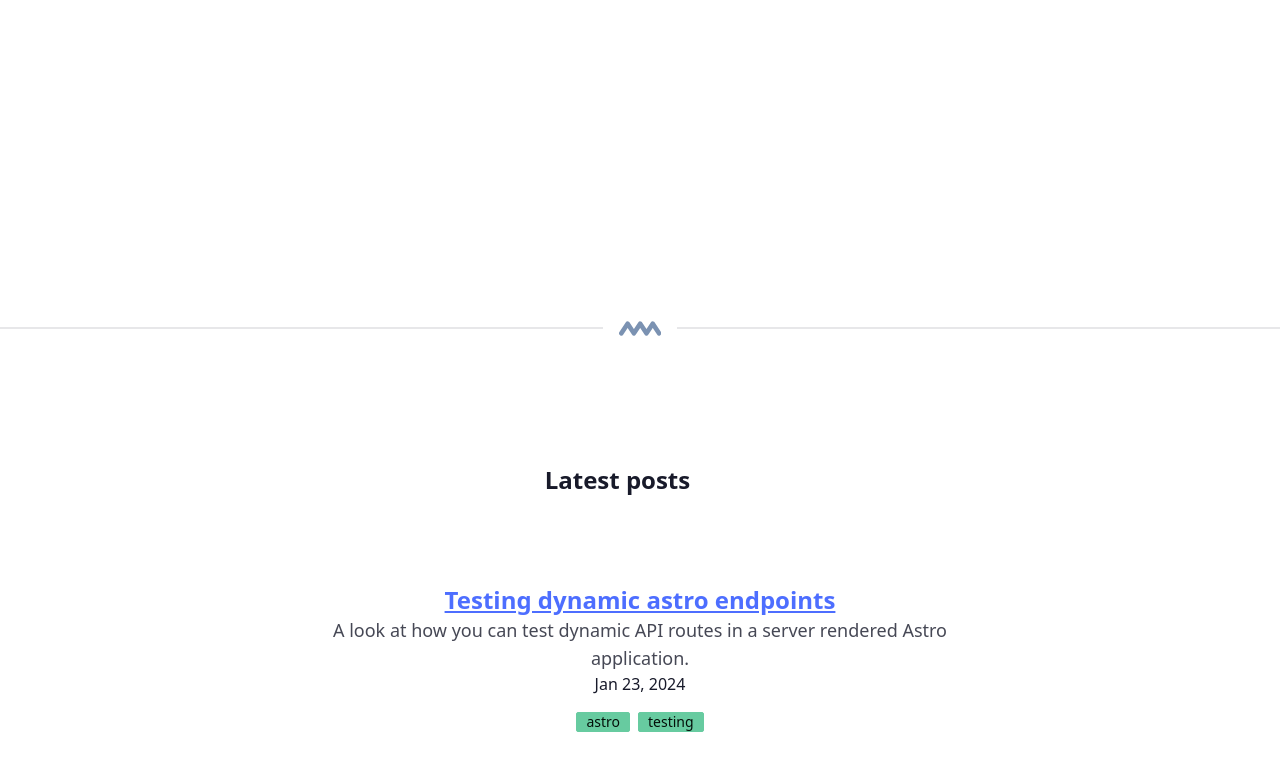
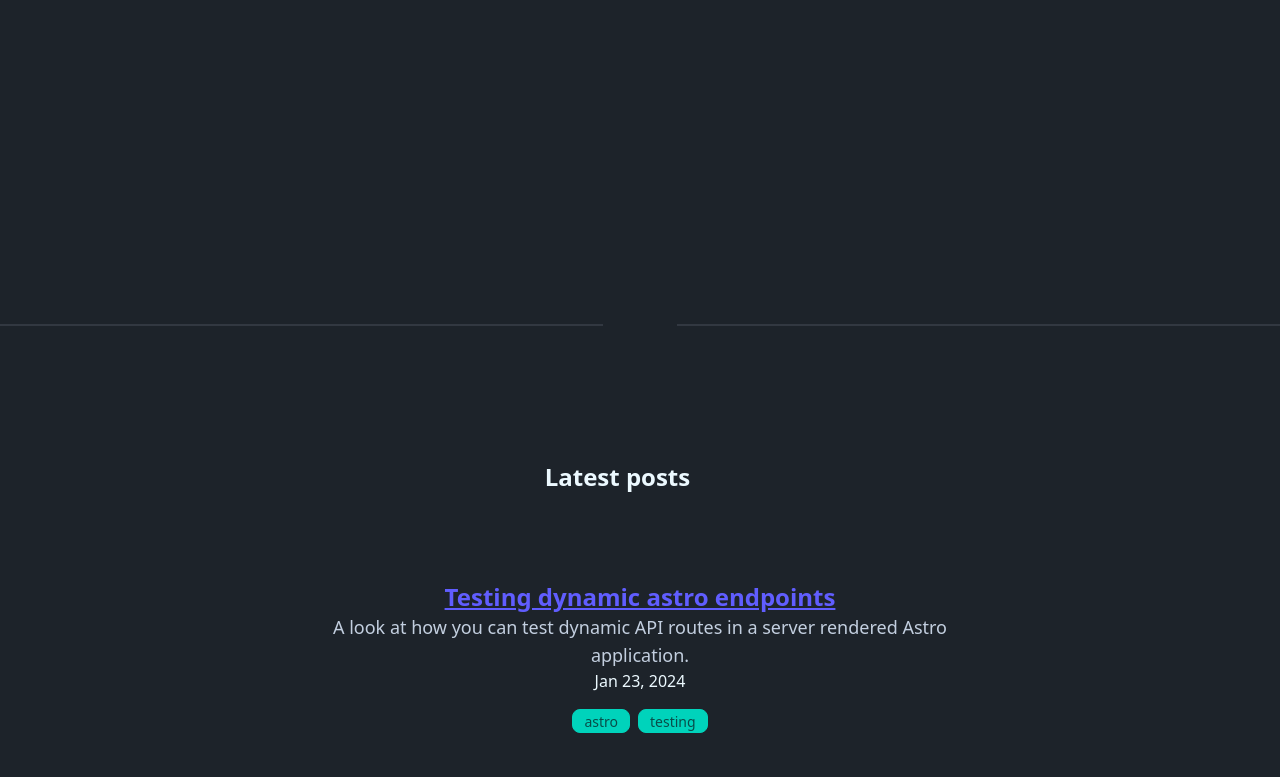
Before and after one commit to apburnes/allpointsburnes, an Astro site in the folder apps/site/: page / in a window 1280 px wide. Shown: the part 564-1341 px from the top of the page. Built offline with nearby package versions, Linux system fonts and the light colour scheme; Astro itself is replaced by a stand-in of ours.

Commit message:
feat: Add theme select with tailwind and daisy upgrade

```diff
--- a/apps/site/astro.config.mjs
+++ b/apps/site/astro.config.mjs
@@ -1,8 +1,8 @@
 import { defineConfig } from "astro/config";
 import node from "@astrojs/node";
 import cloudflare from "@astrojs/cloudflare";
-import tailwind from "@astrojs/tailwind";
 import mdx from "@astrojs/mdx";
+import tailwindcss from "@tailwindcss/vite";
 import sitemap from "@astrojs/sitemap";
 
 let adapter;
@@ -18,5 +18,8 @@ export default defineConfig({
   output: "server",
   adapter,
   site: "https://allpointsburnes.com",
-  integrations: [mdx(), sitemap(), tailwind()],
+  integrations: [mdx(), sitemap()],
+  vite: {
+    plugins: [tailwindcss()],
+  },
 });
--- a/apps/site/src/components/Header.astro
+++ b/apps/site/src/components/Header.astro
@@ -1,6 +1,7 @@
 ---
 import HeaderLink from "./HeaderLink.astro";
 import Logo from "./Logo.astro";
+import Theme from "./Theme.astro";
 import { SITE_TITLE } from "../consts";
 ---
 
@@ -19,6 +20,7 @@ import { SITE_TITLE } from "../consts";
       <div class="flex-none">
         <ul class="menu menu-horizontal px-1">
           <li><HeaderLink href="/blog">Blog</HeaderLink></li>
+          <li><Theme /></li>
         </ul>
       </div>
     </div>
--- /dev/null
+++ b/apps/site/src/components/Theme.astro
@@ -0,0 +1,28 @@
+<label class="swap swap-rotate h- w-10">
+  <!-- this hidden checkbox controls the state -->
+  <input type="checkbox" class="theme-controller" value="cmyk" />
+
+  <!-- sun icon -->
+  <svg
+    class="swap-off h-5 w-5 fill-current"
+    xmlns="http://www.w3.org/2000/svg"
+    viewBox="0 0 24 24"
+  >
+    <path
+      d="M5.64,17l-.71.71a1,1,0,0,0,0,1.41,1,1,0,0,0,1.41,0l.71-.71A1,1,0,0,0,5.64,17ZM5,12a1,1,0,0,0-1-1H3a1,1,0,0,0,0,2H4A1,1,0,0,0,5,12Zm7-7a1,1,0,0,0,1-1V3a1,1,0,0,0-2,0V4A1,1,0,0,0,12,5ZM5.64,7.05a1,1,0,0,0,.7.29,1,1,0,0,0,.71-.29,1,1,0,0,0,0-1.41l-.71-.71A1,1,0,0,0,4.93,6.34Zm12,.29a1,1,0,0,0,.7-.29l.71-.71a1,1,0,1,0-1.41-1.41L17,5.64a1,1,0,0,0,0,1.41A1,1,0,0,0,17.66,7.34ZM21,11H20a1,1,0,0,0,0,2h1a1,1,0,0,0,0-2Zm-9,8a1,1,0,0,0-1,1v1a1,1,0,0,0,2,0V20A1,1,0,0,0,12,19ZM18.36,17A1,1,0,0,0,17,18.36l.71.71a1,1,0,0,0,1.41,0,1,1,0,0,0,0-1.41ZM12,6.5A5.5,5.5,0,1,0,17.5,12,5.51,5.51,0,0,0,12,6.5Zm0,9A3.5,3.5,0,1,1,15.5,12,3.5,3.5,0,0,1,12,15.5Z"
+    ></path>
+  </svg>
+
+  <!-- moon icon -->
+  <svg
+    class="swap-on h-5 w-5 fill-current"
+    xmlns="http://www.w3.org/2000/svg"
+    viewBox="0 0 24 24"
+  >
+    <path
+      d="M21.64,13a1,1,0,0,0-1.05-.14,8.05,8.05,0,0,1-3.37.73A8.15,8.15,0,0,1,9.08,5.49a8.59,8.59,0,0,1,.25-2A1,1,0,0,0,8,2.36,10.14,10.14,0,1,0,22,14.05,1,1,0,0,0,21.64,13Zm-9.5,6.69A8.14,8.14,0,0,1,7.08,5.22v.27A10.15,10.15,0,0,0,17.22,15.63a9.79,9.79,0,0,0,2.1-.22A8.11,8.11,0,0,1,12.14,19.73Z"
+    ></path>
+  </svg>
+</label>
+
+<script src="../lib/scripts/toggleThemes.ts"></script>
--- a/apps/site/src/layouts/BlogPost.astro
+++ b/apps/site/src/layouts/BlogPost.astro
@@ -59,5 +59,6 @@ const { title, description, pubDate, updatedDate, heroImage, tags } =
       </Container>
     </main>
     <Footer />
+    <script src="../lib/scripts/getTheme.ts"></script>
   </body>
 </html>
--- a/apps/site/src/layouts/Page.astro
+++ b/apps/site/src/layouts/Page.astro
@@ -20,5 +20,6 @@ import { SITE_TITLE, SITE_DESCRIPTION } from "../consts";
     <slot name="footer">
       <Footer />
     </slot>
+    <script src="../lib/scripts/getTheme.ts"></script>
   </body>
 </html>
--- /dev/null
+++ b/apps/site/src/lib/scripts/getTheme.ts
@@ -0,0 +1,6 @@
+try {
+  const theme = localStorage.getItem("theme") || "dark";
+  document.documentElement.setAttribute("data-theme", theme);
+} catch (e) {
+  console.error("Failed to access localStorage:", e);
+}
--- /dev/null
+++ b/apps/site/src/lib/scripts/toggleThemes.ts
@@ -0,0 +1,37 @@
+function toggleThemes(): void {
+  const themeToggle = document.querySelector<HTMLInputElement>(".theme-controller");
+
+  if (!themeToggle) {
+    document.documentElement.setAttribute("data-theme", "dark");
+    return localStorage.setItem("theme", "dark");
+  }
+
+  const savedTheme = localStorage.getItem("theme");
+  if (savedTheme === "cmyk") {
+    document.documentElement.setAttribute("data-theme", "cmyk");
+    themeToggle.checked = true;
+  } else if (savedTheme === "dark") {
+    document.documentElement.setAttribute("data-theme", "dark");
+    themeToggle.checked = false;
+  } else {
+    const prefersDark = window.matchMedia(
+      "(prefers-color-scheme: dark)"
+    ).matches;
+    themeToggle.checked = prefersDark;
+    document.documentElement.setAttribute(
+      "data-theme",
+      prefersDark ? "cmyk" : "dark"
+    );
+  }
+
+  themeToggle.addEventListener("change", (e) => {
+    const target = e.target as HTMLInputElement;
+    if (target.checked) {
+      document.documentElement.setAttribute("data-theme", "cmyk");
+      localStorage.setItem("theme", "cmyk");
+    } else {
+      document.documentElement.setAttribute("data-theme", "dark");
+      localStorage.setItem("theme", "dark");
+    }
+  });
+}
--- a/apps/site/src/styles/global.css
+++ b/apps/site/src/styles/global.css
@@ -0,0 +1,38 @@
+@import "tailwindcss";
+@plugin "daisyui";
+@plugin "@tailwindcss/typography";
+
+@plugin "daisyui/theme" {
+  name: "cmyk";
+  default: false;
+  prefersdark: false;
+  color-scheme: "light";
+  --color-base-100: oklch(100% 0 0);
+  --color-base-200: oklch(95% 0 0);
+  --color-base-300: oklch(90% 0 0);
+  --color-base-content: oklch(20% 0 0);
+  --color-primary: oklch(71.772% 0.133 239.443);
+  --color-primary-content: oklch(14.354% 0.026 239.443);
+  --color-secondary: oklch(64.476% 0.202 359.339);
+  --color-secondary-content: oklch(12.895% 0.04 359.339);
+  --color-accent: oklch(94.228% 0.189 105.306);
+  --color-accent-content: oklch(18.845% 0.037 105.306);
+  --color-neutral: oklch(21.778% 0 0);
+  --color-neutral-content: oklch(84.355% 0 0);
+  --color-info: oklch(68.475% 0.094 217.284);
+  --color-info-content: oklch(13.695% 0.018 217.284);
+  --color-success: oklch(46.949% 0.162 321.406);
+  --color-success-content: oklch(89.389% 0.032 321.406);
+  --color-warning: oklch(71.236% 0.159 52.023);
+  --color-warning-content: oklch(14.247% 0.031 52.023);
+  --color-error: oklch(62.013% 0.208 28.717);
+  --color-error-content: oklch(12.402% 0.041 28.717);
+  --radius-selector: 1rem;
+  --radius-field: 0.5rem;
+  --radius-box: 1rem;
+  --size-selector: 0.25rem;
+  --size-field: 0.25rem;
+  --border: 1px;
+  --depth: 0;
+  --noise: 0;
+}
--- a/apps/site/test/api/posts.test.ts
+++ b/apps/site/test/api/posts.test.ts
@@ -96,7 +96,7 @@ describe("/api/posts", () => {
   });
 
   it("should return 404 if method does not exist in route", async () => {
-    const methods = ["DELETE", "PUT", "PATCH", "HEAD"];
+    const methods = ["DELETE", "PUT", "PATCH"];
 
     await Promise.all(
       methods.map(async (method) => {
@@ -108,16 +108,13 @@ describe("/api/posts", () => {
   });
 
   it("should return a 500 if there is an error processing the request", async () => {
-    const errorMessage = "Mock error";
     vi.spyOn(URLSearchParams.prototype, "get").mockImplementation(() => {
-      throw new Error(errorMessage);
+      throw new Error();
     });
 
     const res = await fetch("http://localhost:4321/api/posts?tag=blog");
 
-    const json = await res.json();
     expect(res.status).toBe(500);
-    expect(json.error).toBe(errorMessage);
     vi.restoreAllMocks();
   });
 });
```
Also changed, not shown: apps/site/package.json (+16 -16 lines), package.json (+22 -1 lines), pnpm-lock.yaml.
